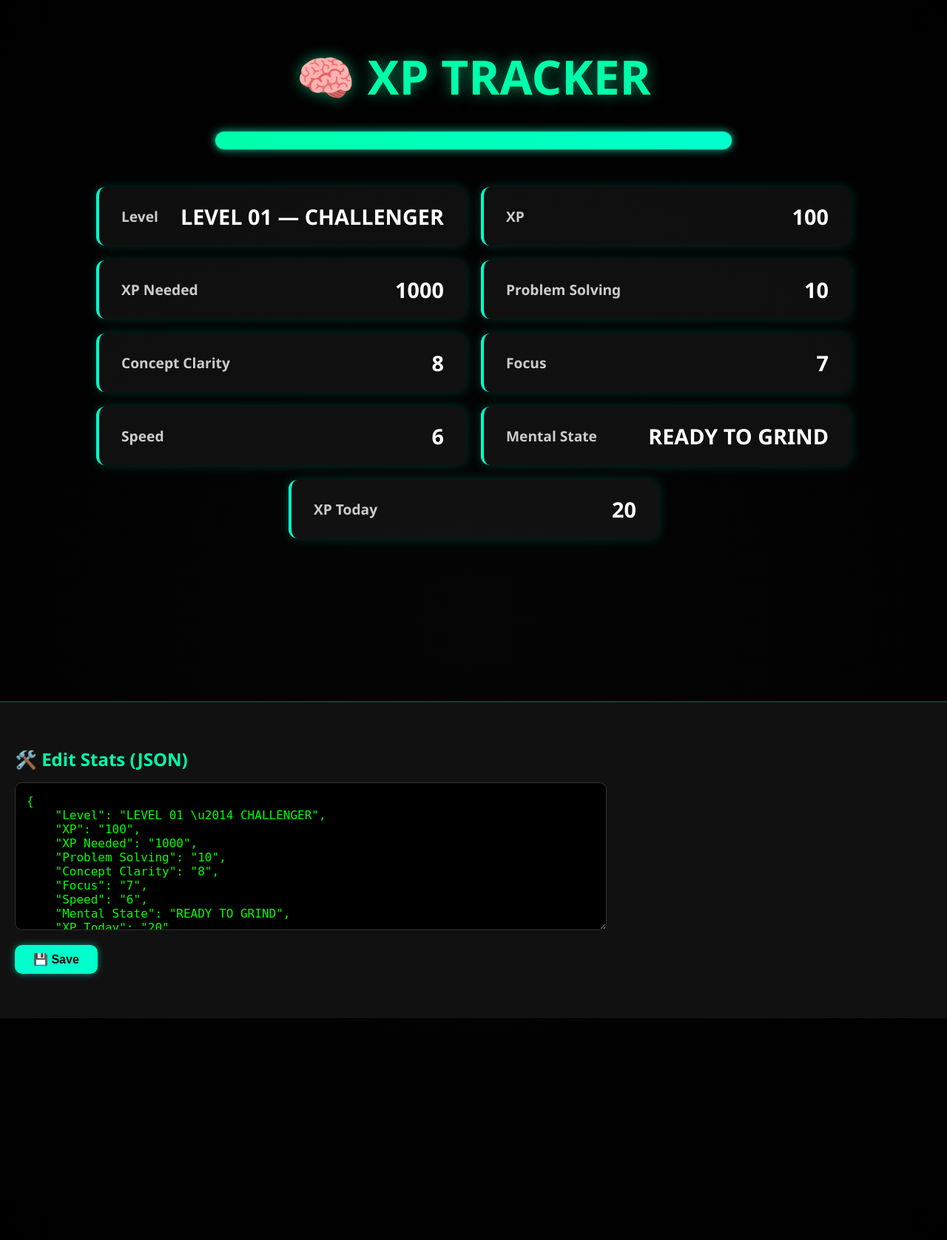
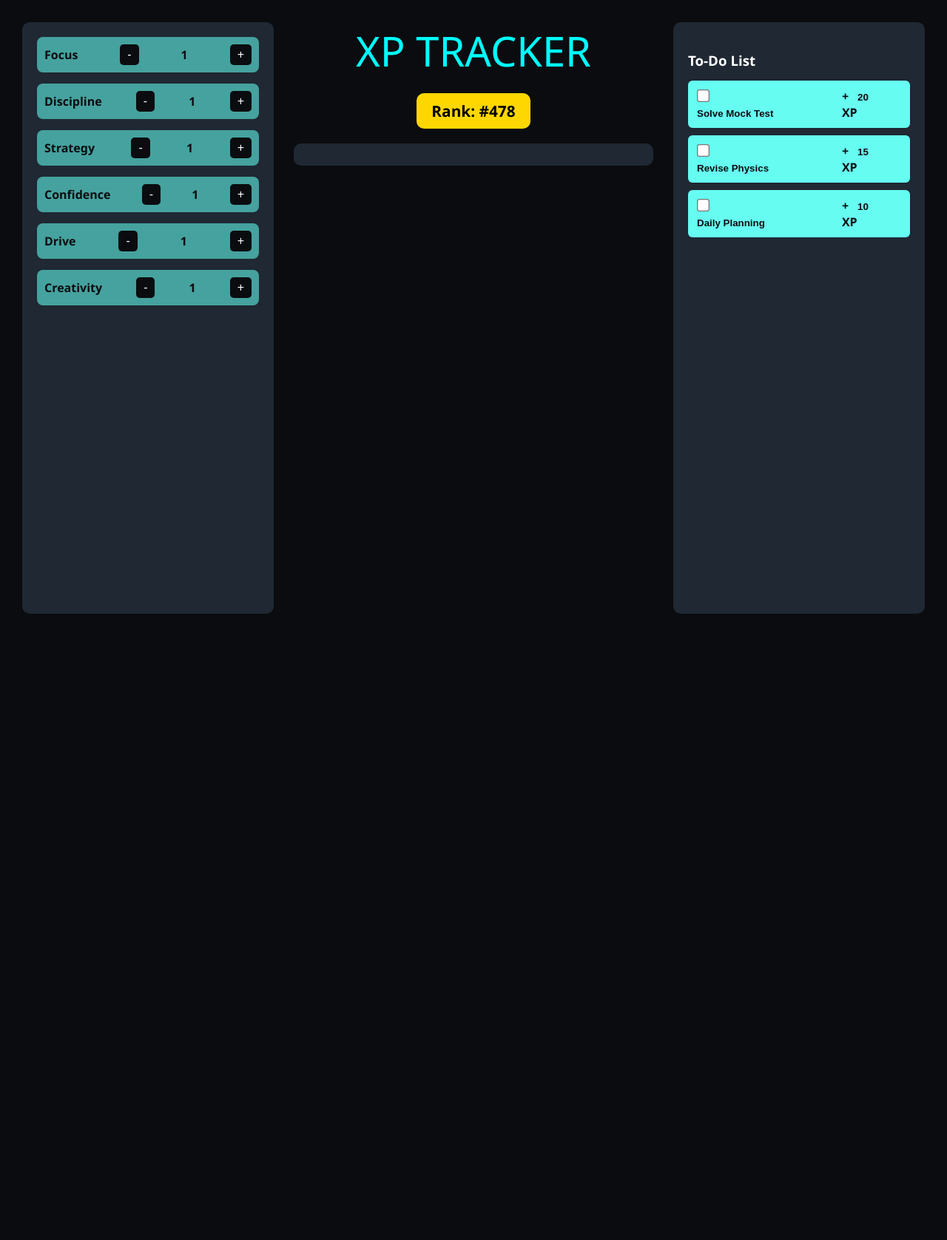
Before and after one commit to DABONYOURDABIAMCOOL/solo-hub, a Flask app: page / in a window 1280 px wide. Shown: the whole page at 74% size. After the commit the page ends 830 px from the top, so only its background shows below. Run offline with Flask 3, Linux system fonts and the light colour scheme.

Commit message:
Update status.html

```diff
--- a/templates/status.html
+++ b/templates/status.html
@@ -2,202 +2,232 @@
 <html lang="en">
 <head>
   <meta charset="UTF-8" />
-  <title>XP Tracker</title>
+  <title>XP TRACKER</title>
   <style>
-    * {
-      box-sizing: border-box;
+    body {
       margin: 0;
-      padding: 0;
+      font-family: 'Segoe UI', sans-serif;
+      background: #0b0c10;
+      color: white;
+      overflow-x: hidden;
     }
-
-    body {
-      background: radial-gradient(circle at center, #050505, #000000);
-      font-family: 'Segoe UI', Tahoma, Geneva, Verdana, sans-serif;
-      color: white;
-      min-height: 100vh;
-      overflow-x: hidden;
-      padding-bottom: 300px;
+    #overlay {
+      position: fixed;
+      width: 100%;
+      height: 100%;
+      background: black;
+      display: flex;
+      justify-content: center;
+      align-items: center;
+      font-size: 4rem;
+      color: lime;
+      z-index: 999;
+      animation: fadeOut 2.5s ease 2s forwards;
     }
-
+    @keyframes fadeOut {
+      to {
+        opacity: 0;
+        visibility: hidden;
+      }
+    }
     .container {
       display: flex;
-      flex-direction: column;
-      align-items: center;
-      padding: 60px 20px 20px;
+      justify-content: space-between;
+      padding: 30px;
+      min-height: 100vh;
+    }
+    .left-panel, .right-panel {
+      width: 25%;
+      background: #1f2833;
+      padding: 20px;
+      border-radius: 10px;
+    }
+    .middle-panel {
+      width: 45%;
       text-align: center;
     }
-
-    h1 {
-      font-size: 4rem;
-      color: #00ffaa;
-      text-shadow: 0 0 20px #00ffaa88;
-      margin-bottom: 30px;
+    .title {
+      font-size: 3.5rem;
+      color: cyan;
+      margin-bottom: 20px;
     }
-
+    .rank-box {
+      background: gold;
+      color: black;
+      padding: 10px 20px;
+      font-size: 1.3rem;
+      border-radius: 10px;
+      display: inline-block;
+      font-weight: bold;
+      cursor: text;
+    }
     .xp-bar-container {
-      width: 80%;
-      max-width: 700px;
-      height: 26px;
-      background: #222;
-      border-radius: 13px;
+      background: #1f2833;
+      border-radius: 10px;
+      width: 90%;
+      height: 30px;
+      margin: 20px auto;
       overflow: hidden;
-      box-shadow: 0 0 12px #00ffccaa;
-      margin-bottom: 50px;
-      border: 1px solid #00ffaa55;
     }
-
     .xp-bar {
       height: 100%;
-      width: 0;
-      background: linear-gradient(to right, #00ffaa, #00ffcc);
-      box-shadow: 0 0 25px #00ffccaa;
+      width: 0%;
+      background: linear-gradient(to right, lime, cyan);
       transition: width 1s ease-in-out;
     }
-
-    .stats-grid {
-      display: flex;
-      flex-wrap: wrap;
-      justify-content: center;
-      gap: 20px;
-      width: 90%;
-      max-width: 1100px;
-      margin-bottom: 100px;
-    }
-
-    .stat-card {
-      background: rgba(255, 255, 255, 0.05);
-      border-left: 4px solid #00ffcc;
-      padding: 20px 30px;
-      border-radius: 12px;
-      min-width: 400px;
-      max-width: 500px;
-      width: 100%;
-      text-align: left;
+    .stat {
       display: flex;
       justify-content: space-between;
       align-items: center;
-      box-shadow: 0 0 15px #00ffcc33;
-      transition: transform 0.3s ease;
+      background: #45a29e;
+      color: #0b0c10;
+      padding: 10px;
+      margin-bottom: 15px;
+      border-radius: 8px;
+      font-weight: bold;
     }
-
-    .stat-card:hover {
-      transform: scale(1.03);
-      box-shadow: 0 0 25px #00ffcc88;
+    .stat button {
+      background: #0b0c10;
+      color: white;
+      border: none;
+      padding: 5px 10px;
+      cursor: pointer;
+      font-size: 1rem;
+      border-radius: 5px;
     }
-
-    .stat-name {
-      font-size: 1.2rem;
+    .todo-item {
+      margin-bottom: 10px;
+      display: flex;
+      justify-content: space-between;
+      align-items: center;
+      background: #66fcf1;
+      padding: 10px;
+      border-radius: 6px;
+      color: #0b0c10;
       font-weight: bold;
-      color: #ccc;
     }
-
-    .stat-value {
-      font-size: 1.8rem;
+    .todo-item input[type="text"], .todo-item input[type="number"] {
+      background: transparent;
+      border: none;
       font-weight: bold;
-      color: #fff;
+      color: #0b0c10;
+      width: auto;
     }
-
-    .editor-section {
-      width: 100%;
-      background: #111;
-      border-top: 2px solid #00ffaa33;
-      padding: 60px 20px;
-      margin-top: 100px;
+    .todo-item input[type="number"] {
+      width: 50px;
+      text-align: center;
     }
-
-    .editor-section h2 {
-      font-size: 1.5rem;
-      color: #00ffaa;
-      margin-bottom: 15px;
-    }
-
-    textarea {
-      width: 90%;
-      max-width: 800px;
-      height: 200px;
-      background: #000;
-      color: #0f0;
-      font-family: monospace;
-      padding: 15px;
-      font-size: 1rem;
-      border: 1px solid #333;
-      border-radius: 10px;
-      margin-bottom: 15px;
-    }
-
-    button {
-      padding: 10px 25px;
-      font-size: 1rem;
-      background-color: #00ffcc;
-      border: none;
-      border-radius: 10px;
-      font-weight: bold;
-      cursor: pointer;
-      box-shadow: 0 0 10px #00ffcc88;
-      transition: background 0.2s;
-    }
-
-    button:hover {
-      background-color: #00ffaa;
-    }
-
-    @media screen and (max-width: 500px) {
-      h1 {
-        font-size: 2.5rem;
-      }
-
-      .stat-card {
-        min-width: 100%;
-      }
-
-      .stat-value {
-        font-size: 1.4rem;
-      }
+    input[type="checkbox"] {
+      transform: scale(1.3);
+      margin-right: 8px;
     }
   </style>
 </head>
 <body>
+  <div id="overlay">LOCK IN</div>
+
   <div class="container">
-    <h1>🧠 XP TRACKER</h1>
+    <div class="left-panel" id="stat-panel"></div>
 
-    <div class="xp-bar-container">
-      <div class="xp-bar" id="xp-bar"></div>
+    <div class="middle-panel">
+      <div class="title">XP TRACKER</div>
+      <div class="rank-box" contenteditable="true" id="rankBox">Rank: #478</div>
+      <div class="xp-bar-container">
+        <div class="xp-bar" id="xpBar"></div>
+      </div>
     </div>
 
-    <div class="stats-grid" id="stats-grid">
-      {% for key, value in stats.items() %}
-        <div class="stat-card" data-key="{{ key }}" data-value="{{ value }}">
-          <div class="stat-name">{{ key }}</div>
-          <div class="stat-value">{{ value }}</div>
-        </div>
-      {% endfor %}
-    </div>
-  </div>
-
-  <div class="editor-section">
-    <form method="POST">
-      <h2>🛠️ Edit Stats (JSON)</h2>
-      <textarea name="stats_json">{{ stats_json }}</textarea><br />
-      <button type="submit">💾 Save</button>
-    </form>
+    <div class="right-panel" id="todoPanel"></div>
   </div>
 
   <script>
-    // Auto set XP bar based on "XP" stat
-    window.onload = () => {
-      const statCards = document.querySelectorAll(".stat-card");
-      const xpBar = document.getElementById("xp-bar");
+    let stats = {
+      "Focus": 1,
+      "Discipline": 1,
+      "Strategy": 1,
+      "Confidence": 1,
+      "Drive": 1,
+      "Creativity": 1
+    };
 
-      statCards.forEach(card => {
-        const key = card.getAttribute("data-key");
-        const value = card.getAttribute("data-value");
+    let XP = 0;
+    let tasks = [
+      { name: "Solve Mock Test", xp: 20, done: false },
+      { name: "Revise Physics", xp: 15, done: false },
+      { name: "Daily Planning", xp: 10, done: false }
+    ];
 
-        if (key.toLowerCase() === "xp") {
-          const percent = parseInt(value.replace("%", "").trim());
-          xpBar.style.width = percent + "%";
-        }
+    function updateXPBar() {
+      let percent = XP % 100;
+      document.getElementById("xpBar").style.width = percent + "%";
+    }
+
+    function renderStats() {
+      const panel = document.getElementById("stat-panel");
+      panel.innerHTML = '';
+      for (let key in stats) {
+        panel.innerHTML += `
+          <div class="stat">
+            ${key}
+            <button onclick="changeStat('${key}', -1)">-</button>
+            ${stats[key]}
+            <button onclick="changeStat('${key}', 1)">+</button>
+          </div>
+        `;
+      }
+    }
+
+    function changeStat(key, delta) {
+      stats[key] += delta;
+      if (stats[key] < 1) stats[key] = 1;
+      renderStats();
+    }
+
+    function renderTasks() {
+      const panel = document.getElementById("todoPanel");
+      panel.innerHTML = '<h3 style="margin-bottom:15px;">To-Do List</h3>';
+      tasks.forEach((task, index) => {
+        panel.innerHTML += `
+          <div class="todo-item">
+            <span>
+              <input type="checkbox" onchange="checkTask(${index}, this)" ${task.done ? 'checked' : ''}>
+              <input type="text" value="${task.name}" onchange="editTaskName(${index}, this)">
+            </span>
+            <span>
+              +<input type="number" value="${task.xp}" onchange="editTaskXP(${index}, this)"> XP
+            </span>
+          </div>
+        `;
       });
-    };
+    }
+
+    function checkTask(index, el) {
+      if (el.checked) {
+        XP += tasks[index].xp;
+        tasks[index].done = true;
+      } else {
+        XP -= tasks[index].xp;
+        tasks[index].done = false;
+      }
+      updateXPBar();
+    }
+
+    function editTaskName(index, el) {
+      tasks[index].name = el.value;
+    }
+
+    function editTaskXP(index, el) {
+      let oldXP = tasks[index].xp;
+      tasks[index].xp = parseInt(el.value) || 0;
+      if (tasks[index].done) {
+        XP += tasks[index].xp - oldXP;
+        updateXPBar();
+      }
+    }
+
+    renderStats();
+    renderTasks();
+    updateXPBar();
   </script>
 </body>
 </html>
```
